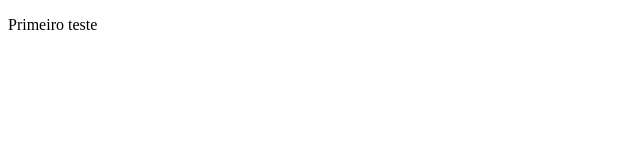
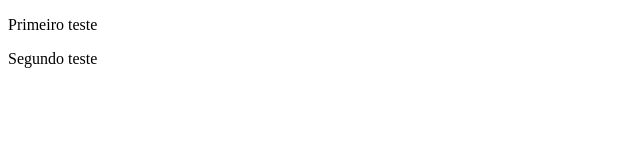
Before and after one commit to matteuscarvalho/teste-git, a plain HTML site: page index.html in a window 1280 px wide. Shown: the full height of the page, 0-640 px from the left. Drawn offline with Linux system fonts and the light colour scheme.

Commit message:
segundo teste

```diff
--- a/index.html
+++ b/index.html
@@ -8,6 +8,7 @@
 
 <body>
     <p>Primeiro teste</p>
+    <p>Segundo teste</p>
 </body>
 
 </html>
```
